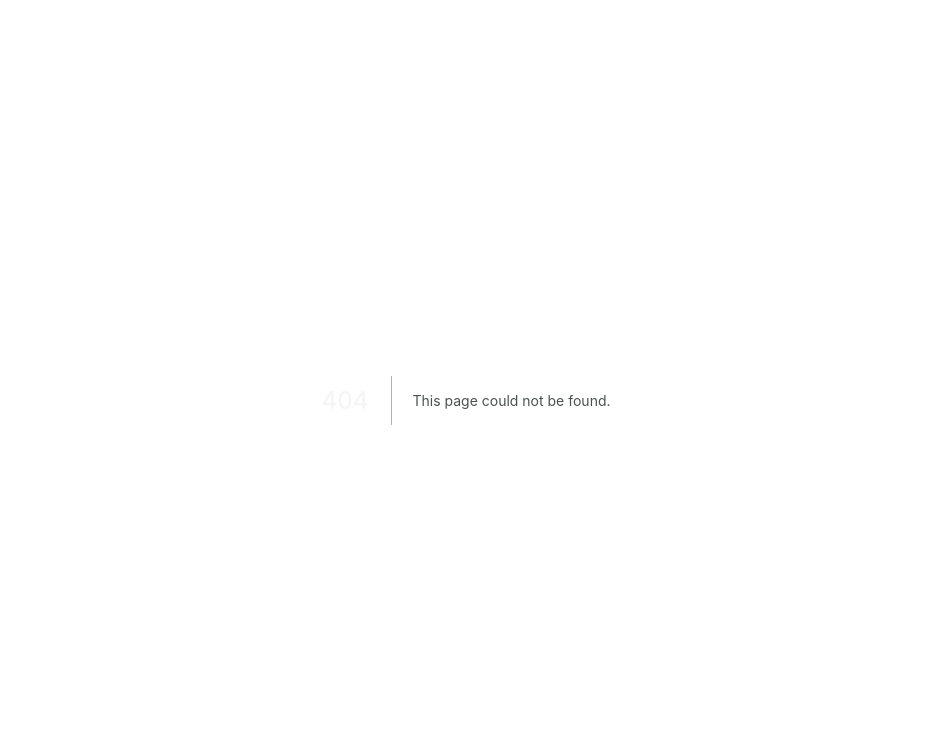
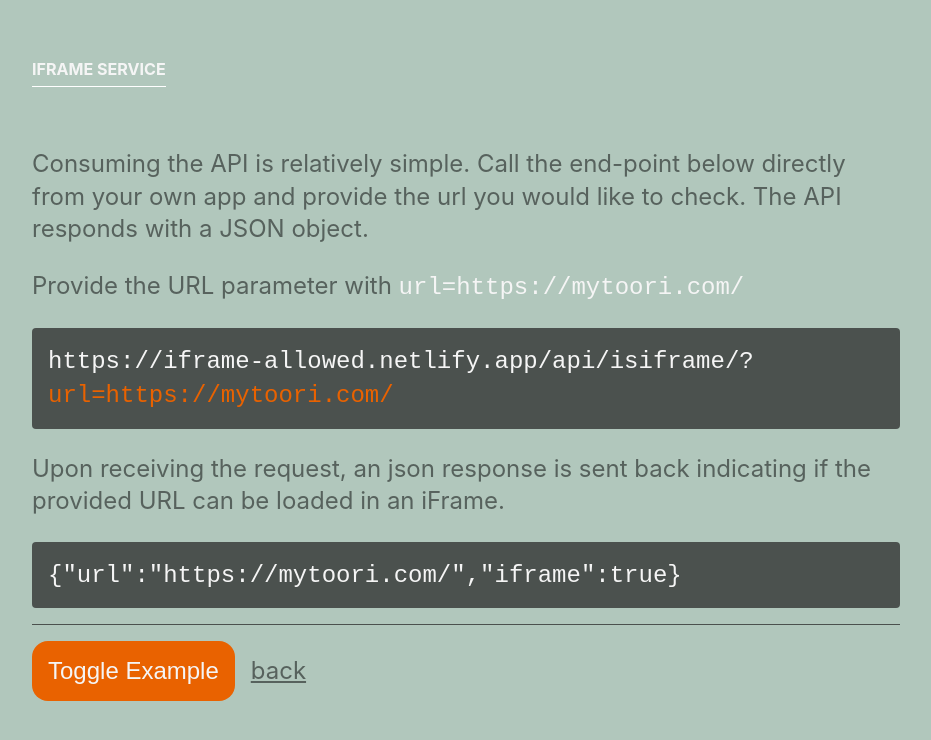
Before and after one commit to Giwan/netlify-deploy, a Next.js app: page /quick-start in a window 1280 px wide. Before the commit this address had no page. Shown: the top 740 px of the page, without its empty margins (174-1105 px from the left). Built offline with nearby package versions, Linux system fonts and the light colour scheme.

Commit message:
quick-start page

```diff
--- a/components/ActionComponent/ActionComponent.module.css
+++ b/components/ActionComponent/ActionComponent.module.css
@@ -34,6 +34,9 @@
     width: 100%;
     height: calc(4 * var(--unit));
     font-size: var(--font-size);
+    text-decoration: none;
+    display: inline-block;
+    text-align: center;
 }
 
 .sandboxButton {
--- /dev/null
+++ b/pages/quick-start.js
@@ -0,0 +1,62 @@
+import React, { useState } from "react";
+import { quickStartContainer, urlParameter, apiUrl, toggleExampleButton, buttonContainer } from "../styles/QuickStart.module.css";
+import SiteTitle from "../components/SiteTitle/SiteTitle";
+import Link from "next/link";
+
+const responses = [
+    {
+        "url": "https://mytoori.com/",
+        "iframe": true
+    },
+    {
+        "url": "https://bbc.co.uk/",
+        "iframe": false
+    }
+]
+
+export default function () {
+    const [ position, setPosition ] = useState(0);
+
+    const handleClick = () => {
+        let newPosition = position+1;
+        if (newPosition >= responses.length) newPosition = 0;
+        setPosition(newPosition);
+    }
+
+    return (
+        <article className={quickStartContainer}>
+            <SiteTitle />
+            <p>
+                Consuming the API is relatively simple.
+                Call the end-point below directly from your own app and provide the url you would like to check. The API responds with a JSON object.
+            </p>
+            <p>
+                Provide the URL parameter with <code className={urlParameter}>url={responses[position].url}</code>
+            </p>
+
+            <section className={apiUrl}>
+                <code>
+                    https://iframe-allowed.netlify.app/api/isiframe/?<span>url={responses[position].url}</span>
+                </code>
+            </section>
+
+            <p>
+                Upon receiving the request, an json response is sent back indicating if the provided URL can be loaded in an iFrame.
+            </p>
+
+            <section className={apiUrl}>
+                <code>
+                    {JSON.stringify(responses[position])}
+                </code>
+            </section>
+            <div className={buttonContainer}>
+                <button className={toggleExampleButton} onClick={handleClick}>Toggle Example</button>
+                <Link href="/">
+                <a>back</a>
+                </Link>
+            </div>
+
+        </article>
+
+    )
+}
--- a/styles/Home.module.css
+++ b/styles/Home.module.css
@@ -1,5 +1,5 @@
 .homeContainer {
-    max-width: 900px;
+    max-width: var(--page-width);
     margin: 0 auto;
     padding: var(--unit);
 }
--- /dev/null
+++ b/styles/QuickStart.module.css
@@ -0,0 +1,37 @@
+.quickStartContainer {
+    padding: var(--unit);
+    max-width: var(--page-width);
+    margin: 0 auto;
+}
+
+.urlParameter {
+    color: var(--color-white);
+}
+
+.apiUrl {
+    background-color: var(--color-dark);
+    color: var(--color-white);
+    padding: var(--unit);
+    border-radius: calc(var(--unit) / 4);
+}
+
+.apiUrl span {
+    color: var(--color-accent);
+
+}
+
+.buttonContainer {
+    margin-top: var(--unit);
+    border-top: 1px solid var(--color-dark);
+}
+
+.toggleExampleButton {
+    padding: var(--unit);
+    margin: var(--unit);
+    margin-left: 0;
+    border: 0;
+    background-color: var(--color-accent);
+    color: var(--color-white);
+    font-size: var(--font-size);
+    border-radius: var(--unit);
+}
--- a/styles/globals.css
+++ b/styles/globals.css
@@ -15,6 +15,7 @@
 
     --header-height-2: 54px;
 
+    --page-width: 900px;
     --tablet-break: 700px;
 }
 
```
Also changed, not shown: components/ActionComponent/ActionComponent.js (+12 -4 lines), 1 other file (tests, documents, lock files or other folders).
